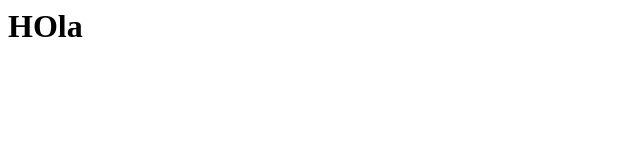
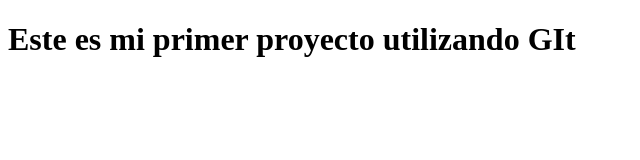
Before and after one commit to marcosccari/tda3, a plain HTML site: page index.html in a window 1280 px wide. Shown: the whole page, without its empty margins (0-640 px from the left). Drawn offline with Linux system fonts and the light colour scheme.

Commit message:
Modificando mi archivo

```diff
--- a/index.html
+++ b/index.html
@@ -1,8 +1,12 @@
-<html>
-	<head>
-		<title>Hola</title>
-	</head>
-	<body>
-		<h1>HOla</h1>
-	</body>
+<!DOCTYPE html>
+<html lang="en">
+<head>
+	<meta charset="UTF-8">
+	<meta name="viewport" content="width=device-width, initial-scale=1.0">
+	<meta http-equiv="X-UA-Compatible" content="ie=edge">
+	<title>Mi primer proyecto con git</title>
+</head>
+<body>
+	<h1>Este es mi primer proyecto utilizando GIt</h1>
+</body>
 </html>
```
